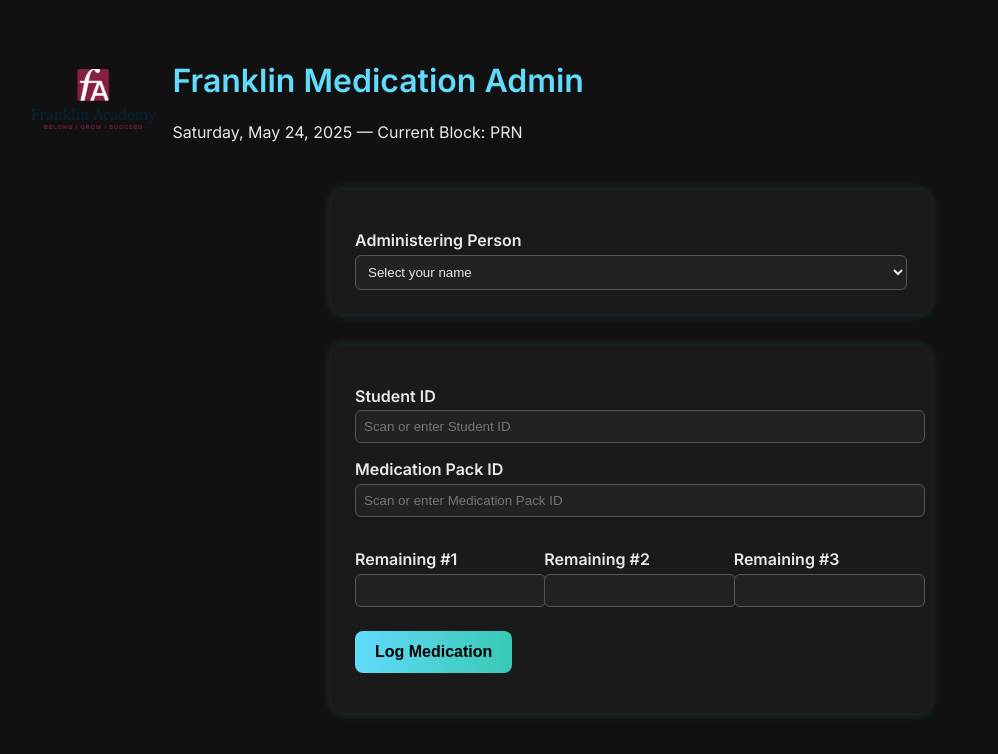
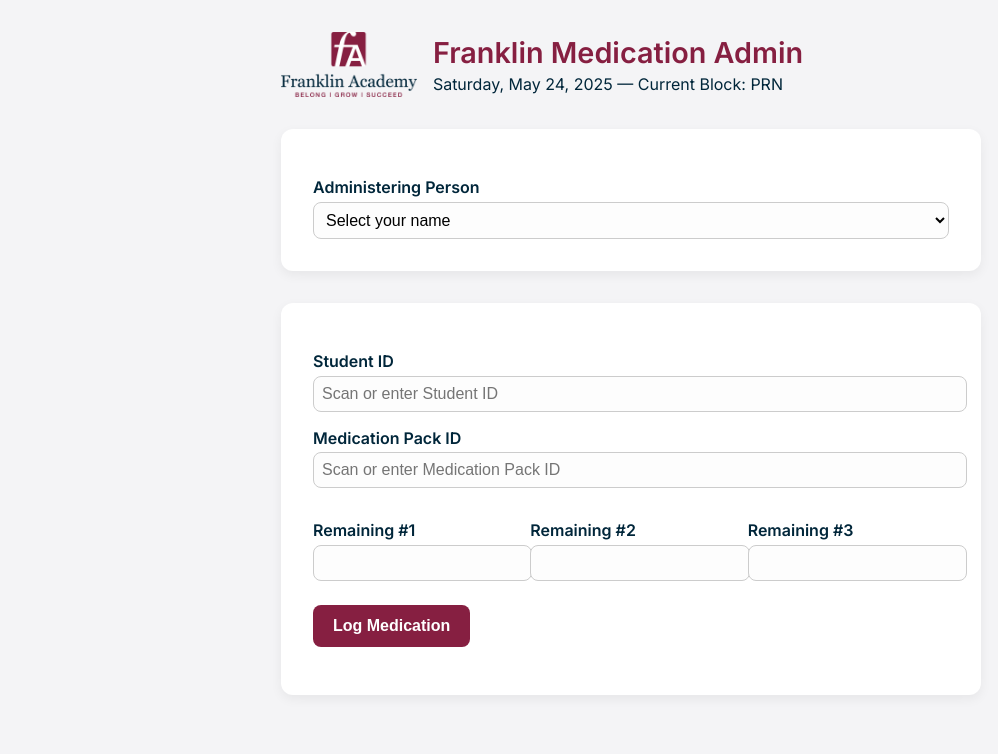
Before and after one commit to gglidden-fact/med-admin-tracker, a website: page public/index.html in a window 1280 px wide. Shown: the whole page, without its empty margins (9-1007 px from the left). Drawn offline with Linux system fonts and the light colour scheme.

Commit message:
Apply Franklin branding and centered light UI theme

```diff
--- a/public/style.css
+++ b/public/style.css
@@ -1,86 +1,103 @@
-/* Futuristic dark theme for Franklin Med Tracker */
+/* Franklin Med Tracker — Branded Light Theme */
 body {
-  background-color: #111;
-  color: #e8e8e8;
+  background-color: #f4f4f6;
   font-family: 'Inter', sans-serif;
+  color: #00263a;
+  margin: 0;
   padding: 2rem;
+  display: flex;
+  flex-direction: column;
+  align-items: center;
 }
 
 header {
   display: flex;
   align-items: center;
   gap: 1rem;
+  max-width: 700px;
+  width: 100%;
   margin-bottom: 2rem;
 }
 
 header img {
-  height: 60px;
+  height: 65px;
 }
 
 h1 {
-  font-size: 2rem;
-  color: #61dafb;
+  color: #861f41;
+  font-size: 1.8rem;
+  margin: 0;
+}
+
+p {
+  margin: 0.25rem 0 0;
+}
+
+main {
+  max-width: 700px;
+  width: 100%;
+}
+
+.panel {
+  background-color: #fff;
+  border-radius: 12px;
+  padding: 2rem;
+  box-shadow: 0 4px 12px rgba(0, 0, 0, 0.06);
+  margin-bottom: 2rem;
 }
 
 label {
+  display: block;
   font-weight: 600;
   margin-top: 1rem;
-  display: block;
 }
 
 input, select {
-  background: #222;
-  border: 1px solid #555;
-  color: #e8e8e8;
+  width: 100%;
   padding: 0.5rem;
-  border-radius: 6px;
-  width: 100%;
   margin-top: 0.3rem;
+  font-size: 1rem;
+  border: 1px solid #ccc;
+  border-radius: 8px;
+  background-color: #fdfdfd;
 }
 
 input:focus, select:focus {
-  outline: 2px solid #61dafb;
-  border-color: #61dafb;
-}
-
-button {
-  margin-top: 1.5rem;
-  background: linear-gradient(90deg, #61dafb, #39c9b4);
-  color: #000;
-  font-weight: bold;
-  border: none;
-  padding: 0.75rem 1.25rem;
-  font-size: 1rem;
-  border-radius: 8px;
-  cursor: pointer;
-  transition: transform 0.15s ease;
-}
-
-button:hover {
-  transform: scale(1.03);
-}
-
-main {
-  max-width: 600px;
-  margin: auto;
-}
-
-.panel {
-  background: #1a1a1a;
-  padding: 1.5rem;
-  border-radius: 12px;
-  box-shadow: 0 0 12px rgba(97, 218, 251, 0.2);
-  margin-bottom: 2rem;
+  border-color: #861f41;
+  outline: none;
+  box-shadow: 0 0 0 2px rgba(134, 31, 65, 0.2);
 }
 
 .control-row {
   display: flex;
   gap: 1rem;
   margin-top: 1rem;
+  justify-content: space-between;
+}
+
+.control-row div {
+  flex: 1;
+}
+
+button {
+  margin-top: 1.5rem;
+  background-color: #861f41;
+  color: white;
+  border: none;
+  padding: 0.75rem 1.25rem;
+  font-size: 1rem;
+  border-radius: 8px;
+  cursor: pointer;
+  font-weight: 600;
+  transition: background 0.2s ease;
+}
+
+button:hover {
+  background-color: #a62a55;
 }
 
 .success {
   margin-top: 1rem;
-  color: #00e676;
+  color: #008000;
   font-weight: bold;
 }
```
